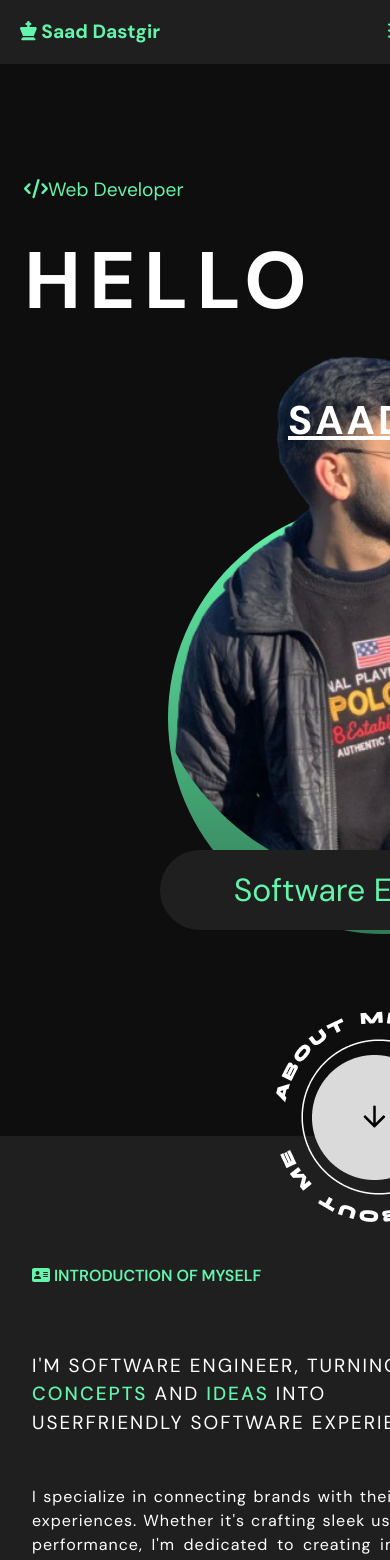
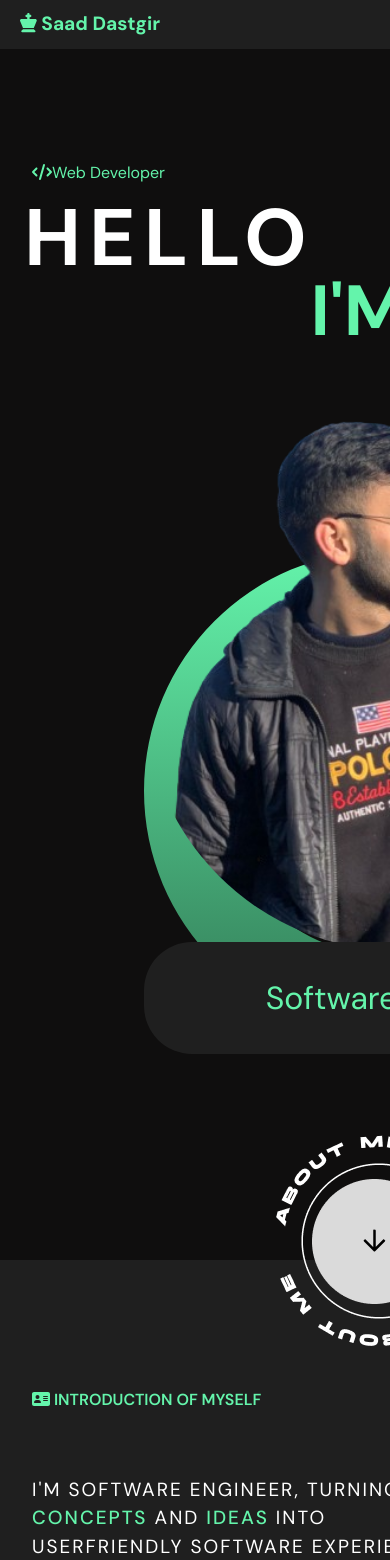
Before and after one commit to SAAD-DASTGIR/Dastgir-Website, a React (Vite) app: page / in a window 390 px wide. Shown: the top 1560 px of the page. Built offline with nearby package versions, Linux system fonts and the light colour scheme.

Commit message:
Updated Mobile Design+Resume

```diff
--- a/src/Components/Experience.jsx
+++ b/src/Components/Experience.jsx
@@ -5,6 +5,8 @@ import { FontAwesomeIcon } from "@fortawesome/react-fontawesome";
 
 const Experience = () => {
     const [inView, setInView] = useState(false);
+    const isMobile = window.matchMedia('(max-width: 768px)').matches;
+
 
     const { ref, inView: isVisible } = useInView({
         threshold: 0.1
@@ -71,21 +73,27 @@ const Experience = () => {
                     initial={{ opacity: 0, y: -150 }}
                     animate={{ opacity: inView ? 1 : 0, y: inView ? 0 : -50 }}
                     transition={{ duration: 3 }}>
-                    <h2 className="exp-description">
+                  {!isMobile?<h2 className="exp-description">
                         <FontAwesomeIcon icon="fa-solid fa-arrow-left" />   Experience
-                    </h2>
+                    </h2>:<h2 className="exp-description">
+                    <FontAwesomeIcon icon="fa-solid fa-arrow-down"
+                    className="pad-left"
+                    />       Experience
+                    </h2>}
                 </motion.div>
             </div>
 
             <div className="experience-contanier">
                 <div>
+
                     <motion.h2
                         initial={{ opacity: 0, y: -180 }}
                         animate={{ opacity: inView ? 1 : 0, y: inView ? 0 : -150 }}
                         transition={{ duration: 3 }}
                         className="study-description">
-                        Study
-                        <FontAwesomeIcon icon="fa-solid fa-arrow-right" />
+                            {isMobile?<FontAwesomeIcon icon="fa-solid fa-arrow-down"
+                    className="pad-left1"/>:   ""}
+                        Education       {!isMobile?<   FontAwesomeIcon icon="fa-solid fa-arrow-right" />:""}
                     </motion.h2>
                 </div>
                 <motion.div
--- a/src/Components/Introduction.jsx
+++ b/src/Components/Introduction.jsx
@@ -4,20 +4,32 @@ import { FontAwesomeIcon } from '@fortawesome/react-fontawesome';
 import { motion } from "framer-motion";
 
 const Introduction =()=>{
+    const isMobile = window.matchMedia('(max-width: 768px)').matches;
 
     return(
 
         <div className="introduction ">
             <div className="i">
 
-                <motion.p
-                className="intro-1"
+              <motion.p
+                className="intro-12"
                 initial={{ opacity: 0 }}
                 animate={{ opacity: 4 }}
                 transition={{ duration: 2 }}
                 >
                     <FontAwesomeIcon icon="fa-solid fa-code" />
                         Web Developer
+
+                {isMobile?<motion.button
+                    animate={{ opacity: 1, scale: [0.5, 1], rotate: [0, 360], x: [0, 20, 0] }}
+                    whileHover={{ scale: 1.1, color: "#0f0e0e", backgroundColor: "#64f4ab" }}
+                    whileTap={{ scale: 1.2 }}
+                    transition={{ duration: 0.5, ease: "easeInOut" }}
+                    className="btn-contact123"
+                    onClick={()=>window.location.href="mailto:msaaddastgir@gmail.com"}
+                >
+                    Contact Me
+                </motion.button>:<></>}
                 </motion.p>
                 <div className="intro-2">
                 <motion.h2
--- a/src/Components/Navbar.jsx
+++ b/src/Components/Navbar.jsx
@@ -5,6 +5,7 @@ import { motion } from "framer-motion";
 
 const Navbar = () => {
   const [showMenu, setShowMenu] = useState(false);
+  const isMobile = window.matchMedia('(max-width: 768px)').matches;
 
   const toggleMenu = () => {
     setShowMenu(!showMenu);
@@ -108,7 +109,7 @@ const Navbar = () => {
           </ScrollLink>
         </li>
       </ul>
-      <motion.button
+     {!isMobile? <motion.button
         animate={{ opacity: 1, scale: [0.5, 1], rotate: [0, 360], x: [0, 20, 0] }}
         whileHover={{ scale: 1.1, color: "#0f0e0e", backgroundColor: "#64f4ab" }}
         whileTap={{ scale: 1.2 }}
@@ -117,7 +118,7 @@ const Navbar = () => {
         onClick={()=>window.location.href="mailto:msaaddastgir@gmail.com"}
       >
         <FontAwesomeIcon icon={["fas", "user"]} /> Say Hi
-      </motion.button>
+      </motion.button>:""}
     </div>
   );
 };
--- a/src/Components/Resume.jsx
+++ b/src/Components/Resume.jsx
@@ -55,7 +55,7 @@ const Resume = () => {
       animate={{ opacity: inView ? 1 : 0, y: inView ? 0 : 300}}
       transition={{ duration: 3 }}
           title="Resume"
-          src="static/images/SaadResume.pdf"
+          src="static/images/RESUME-SAAD-DASTGIR.pdf"
           width="50%"
           height="650px"
           className='iframe'
--- a/src/index.css
+++ b/src/index.css
@@ -107,6 +107,7 @@ button:focus-visible {
   display: none;
   font-size: larger;
   color: var(--primary-yellow);
+  margin-left: 70%;
 }
 
 .nav-list {
@@ -228,7 +229,7 @@ margin-bottom: -2rem;
   margin-left: 45rem;
   font-weight: bold;
   letter-spacing: 3px;
-  margin-top: -24rem;
+  margin-top: -21rem;
 }
 
 .intro-description{
@@ -261,6 +262,12 @@ margin-bottom: -2rem;
 
 }
 @media (max-width:768px) {
+  .intro-2{
+    margin-top: -6rem;
+  }
+  .intro-12{
+    margin-left: 2rem;
+  }
   .introduction{
     min-width: 768px;
   }
@@ -270,36 +277,54 @@ margin-bottom: -2rem;
   }
   .image-1{
     margin-left: 9rem;
-    margin-top: -9rem;
+    margin-top: -6rem;
   }
   .image-2{
-    margin-left:10.5rem;
-    margin-top: -24rem;
-    width: 27rem;
+    margin-left:9rem;
+    margin-top: -25rem;
+    width: 30rem;
   }
   .saad{
-    margin-left: 18rem;
-    font-size: 40px;
-    margin-top: -34rem;
+    margin-left: 26rem;
+    font-size: 45px;
+    margin-top: -41rem;
+    /* margin-top: -28rem; */
+
   }
   .iam{
-    margin-left: -9rem;
-    font-size: 31px;
+    margin-left: -15rem;
+    font-size: 71px;
     color: var(--primary-yellow);
   }
   .intro-description{
     /* padding-top: 1rem; */
-    margin-top: 25rem;
-    width: 26rem;
+    margin-top: 27rem;
+    width: 32rem;
     font-size: 2rem;
     padding-left: 3rem;
     padding-right: 3rem;
     text-align: center;
-    margin-left: 10rem;
+    margin-left: 9rem;
+    padding-top: 2rem;
+    padding-bottom: 2rem;
   }
   .icon-aboutme{
     margin-top: 1rem;
     margin-left: 16rem;
+  }
+  .btn-contact123{
+    margin-left: 65%;
+    color: var(--primary-color-black);
+  background-color: var(--primary-yellow);
+  border-radius: 10px;
+  padding: 10px 25px;
+  font-weight: bold;
+  padding-top: 1rem;
+  padding-bottom: 1rem;
+  padding-left: 3rem;
+  padding-right: 3rem;
+  margin-top: -22rem;
+  font-size: 20px;
   }
 }
 
@@ -367,10 +392,10 @@ margin-bottom: -2rem;
     display: none;
   }
   .about-details-h{
-    padding-left: 0.5rem;
+    padding-left: 2rem;
   }
   .about-details{
-    padding-left: 0.5rem;
+    padding-left: 2rem;
   }
 }
 .experience{
@@ -462,16 +487,27 @@ margin-bottom: -2rem;
   border-radius: 2rem;
   /* width: 30%; */
 }
+
 @media (max-width:768px) {
+  .pad-left{
+    padding-right: 1rem;
+    padding-left: 1rem;
+  }
+  .pad-left1{
+    padding-right: 1rem;
+    padding-left: -7rem;
+  }
   .experience{
     min-width: 768px;
 
   }
   .exp-description{
-    margin-left: -21rem;
+    position: relative;
+    margin-left: -45rem;
+    width: max-content;
     margin-top: -1rem;
     padding-left: 1rem;
-    padding-right: 1rem;
+    padding-right: 3rem;
   }
   .experience-content{
     margin-left: -3rem;
@@ -481,9 +517,13 @@ margin-bottom: -2rem;
   .study-description{
     margin-left: -3rem;
     margin-top: 4rem;
+    padding-top: -1rem;
+    padding-left: 3rem;
+    padding-right: 3rem;
+
   }
   .study-content{
-    margin-left: -25rem;
+    margin-left: -23rem;
     margin-top: 14rem;
     width: 100%;
   }
@@ -620,7 +660,7 @@ margin-bottom: -2rem;
     max-width: 101%;
   }
   .service-p-3{
-    margin-left: -13rem;
+    margin-left: -11rem;
     margin-top: 9rem;
     min-width: 100%;
     max-width: 101%;
```
Also changed, not shown: 2 other files (tests, documents, lock files or other folders).
